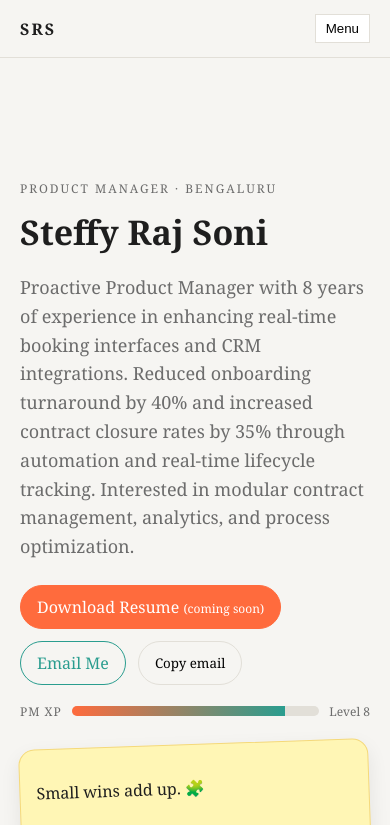
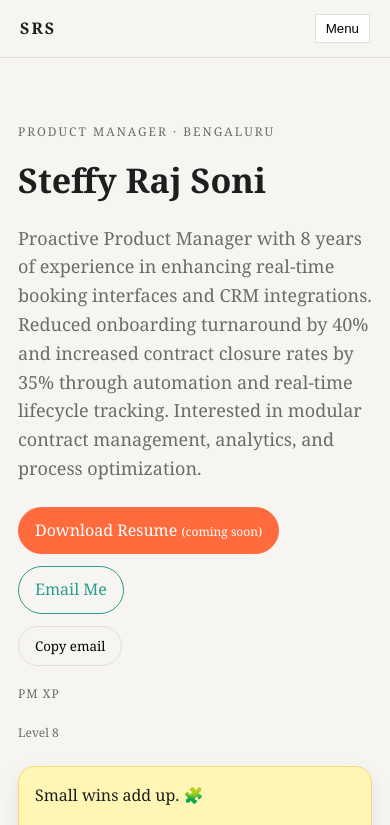
Before and after one commit to steffyraj/pm-portfolio, a plain HTML site: page index.html in a window 390 px wide. Both pictures are taken after a click on the button "Copy email". Shown: the top 825 px of the page. Drawn offline with Linux system fonts and the light colour scheme.

Commit message:
Clean up responsive portfolio

```diff
--- a/script.js
+++ b/script.js
@@ -43,6 +43,12 @@
 
 navToggle.addEventListener("click", () => {
   navLinks.classList.toggle("active");
+});
+
+navItems.forEach((link) => {
+  link.addEventListener("click", () => {
+    navLinks.classList.remove("active");
+  });
 });
 
 function updateActiveNav() {
@@ -122,14 +128,20 @@
 
 copyEmailBtn.addEventListener("click", (event) => {
   const email = "steffyrajsoni@gmail.com";
-  navigator.clipboard.writeText(email).then(() => {
-    const rect = event.target.getBoundingClientRect();
+  const rect = event.target.getBoundingClientRect();
+
+  if (navigator.clipboard && navigator.clipboard.writeText) {
+    navigator.clipboard.writeText(email).then(() => {
+      sparkleBurst(rect.left + rect.width / 2, rect.top + rect.height / 2);
+    });
+  } else {
     sparkleBurst(rect.left + rect.width / 2, rect.top + rect.height / 2);
-    copyEmailBtn.textContent = "Copied!";
-    setTimeout(() => {
-      copyEmailBtn.textContent = "Copy email";
-    }, 1200);
-  });
+  }
+
+  copyEmailBtn.textContent = "Copied!";
+  setTimeout(() => {
+    copyEmailBtn.textContent = "Copy email";
+  }, 1200);
 });
 
 const konami = [
--- a/style.css
+++ b/style.css
@@ -39,6 +39,11 @@
   font-family: "Georgia", "Times New Roman", serif;
   background: var(--bg);
   color: var(--text);
+  line-height: 1.6;
+}
+
+p {
+  margin: 0 0 12px;
 }
 
 a {
@@ -73,6 +78,7 @@
   align-items: center;
   justify-content: space-between;
   padding: 14px 20px;
+  gap: 16px;
 }
 
 .logo {
@@ -123,7 +129,7 @@
 
 .hero-grid {
   display: grid;
-  grid-template-columns: 1.4fr 0.6fr;
+  grid-template-columns: minmax(0, 1.4fr) minmax(0, 0.6fr);
   gap: 24px;
   align-items: start;
 }
@@ -146,10 +152,13 @@
   margin-bottom: 16px;
 }
 
+h3 {
+  margin: 0 0 8px;
+}
+
 .lead {
   color: var(--muted);
   font-size: 18px;
-  line-height: 1.6;
 }
 
 .hero-actions {
@@ -255,7 +264,7 @@
 
 .about-grid {
   display: grid;
-  grid-template-columns: 1.2fr 0.8fr;
+  grid-template-columns: minmax(0, 1.2fr) minmax(0, 0.8fr);
   gap: 24px;
 }
 
@@ -315,6 +324,7 @@
   align-items: baseline;
   justify-content: space-between;
   gap: 16px;
+  flex-wrap: wrap;
 }
 
 .card-grid {
@@ -463,7 +473,8 @@
 }
 
 [data-retro="on"] body {
-  border: 4px solid var(--accent-2);
+  outline: 4px solid var(--accent-2);
+  outline-offset: -8px;
 }
 
 @media (max-width: 900px) {
@@ -471,9 +482,17 @@
   .about-grid {
     grid-template-columns: 1fr;
   }
+
+  .sticky-note {
+    transform: rotate(0deg);
+  }
 }
 
 @media (max-width: 720px) {
+  .section {
+    padding: 64px 18px;
+  }
+
   .nav-links {
     display: none;
     flex-direction: column;
@@ -501,8 +520,19 @@
     font-size: 34px;
   }
 
-  .section-head {
+  .hero-actions {
     flex-direction: column;
     align-items: flex-start;
   }
 }
+
+@media (max-width: 480px) {
+  .nav {
+    flex-wrap: wrap;
+  }
+
+  .xp-row {
+    flex-direction: column;
+    align-items: flex-start;
+  }
+}
```
